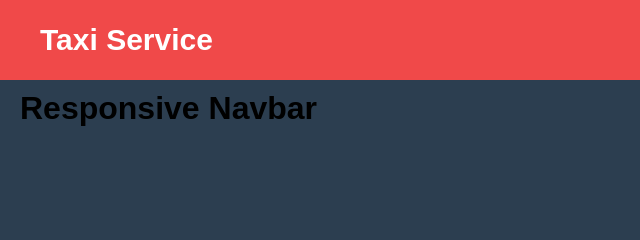
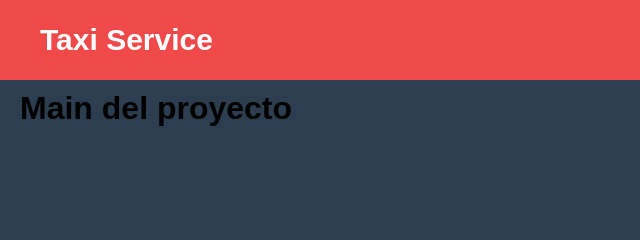
Before and after one commit to pachperdev/taxiServiceWeb, a plain HTML site: page index.html in a window 1280 px wide. Shown: the top 240 px of the page, 0-640 px from the left. Drawn offline with Linux system fonts and the light colour scheme.

Commit message:
Update index.html

```diff
--- a/index.html
+++ b/index.html
@@ -33,7 +33,7 @@
         </nav>
     </header>
     <main>
-        <h1>Responsive Navbar</h1>
+        <h1>Main del proyecto</h1>
     </main>
     <footer>
         <div class="footer-content">
```
